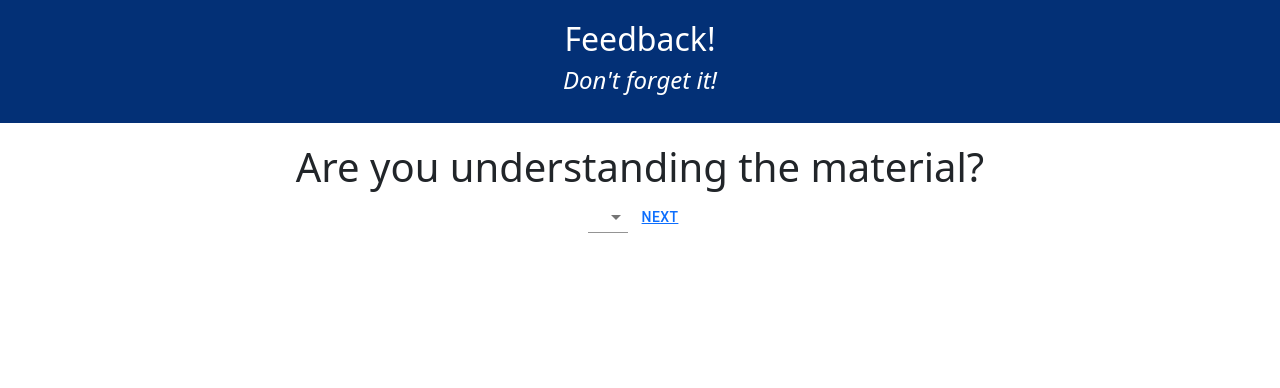
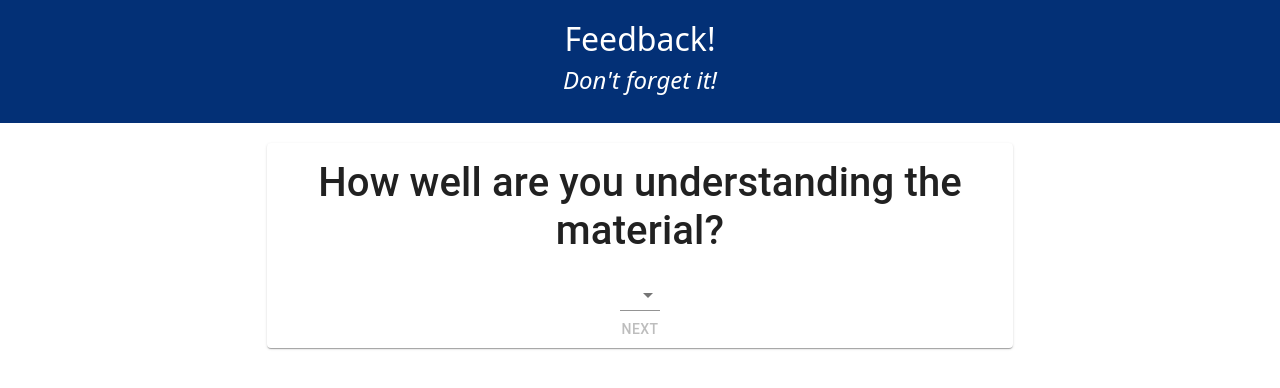
Before and after one commit to gsierra22/redux-weekend, a React (Create React App) app: page /understanding in a window 1280 px wide. Shown: the top 388 px of the page. Built offline with nearby package versions, Linux system fonts and the light colour scheme.

Commit message:
final base

```diff
--- a/src/Review/Review.js
+++ b/src/Review/Review.js
@@ -1,7 +1,7 @@
 import React from "react";
 import {useDispatch, useSelector} from 'react-redux';
 import {useState, useEffect } from 'react';
-import {Select, MenuItem, Button, TextField} from "@material-ui/core";
+import {Select, MenuItem, Button, TextField, helperText, FormControl, Grid, Card, CardHeader, CardMedia, CardContent, Typography} from "@material-ui/core";
 import axios from 'axios';
 import {Link} from 'react-router-dom';
 import Comments from "../components/Comments/Comments";
@@ -26,12 +26,28 @@ function Review ( props ) {
 
   return(
       <div id="reviewList">
+        <Grid container
+        alignItems="center"
+        justify="center"
+        style={{ width: '100%', height: 'auto'}}>
+    <Grid item xs={7}>
+      <Card>
+        <CardContent>
+          <Typography>
           <h1>Review Feedback</h1>
+          </Typography>
+          </CardContent>
+          <FormControl>
           <p>Feelings: {feedbackReducer.feeling}</p>
           <p>Understanding:{feedbackReducer.understanding}</p>
           <p>Support: {feedbackReducer.support}</p>
           <p>Comments:{feedbackReducer.comments}</p>
+          <Button><Link to="/">Redo Form</Link></Button>
           <Button onClick={setPost}><Link to="/thanks">Next</Link></Button>
+          </FormControl>
+          </Card>
+            </Grid>
+            </Grid>
       </div>
   )
 }
--- a/src/components/Comments/Comments.js
+++ b/src/components/Comments/Comments.js
@@ -1,6 +1,6 @@
 import {useDispatch, useSelector} from 'react-redux';
 import {useState, useEffect } from 'react';
-import {Select, MenuItem, Button, TextField} from "@material-ui/core";
+import {Select, MenuItem, Button, TextField, helperText, FormControl, Grid, Card, CardHeader, CardMedia, CardContent, Typography} from "@material-ui/core";
 import {Link} from 'react-router-dom';
 
 function Comments(props) {
@@ -23,12 +23,26 @@ function Comments(props) {
 
   return (
   <div>
-      <h1>Do you have any comments?
-      </h1>
+      <Grid container
+  alignItems="center"
+  justify="center"
+  style={{ width: '100%', height: 'auto'}}>
+    <Grid item xs={7}>
+<Card>
+<CardContent>
+<Typography>
+      <h1>Do you have any comments?</h1>
+      </Typography>
+      </CardContent>
+      <FormControl>
 
       <TextField value={comments} onChange={getComments}></TextField>
+      </FormControl>
       <Button onClick={addComments}>
             <Link to="/review">NEXT</Link></Button>
+            </Card>
+            </Grid>
+            </Grid>
       </div>
   )
 }
--- a/src/components/Feeling/Feeling.js
+++ b/src/components/Feeling/Feeling.js
@@ -23,13 +23,11 @@ function Feeling(props) {
     addFeeling();
   };
 
-  const addFeeling = event =>{
+  const addFeeling = event =>
     dispatch({
       type: 'ADD_FEELING',
       payload: feeling
     })
-  }
-  const error = feeling ==='';
 
 
   return (
@@ -47,10 +45,8 @@ function Feeling(props) {
       </CardContent>
       <FormControl>
       <Select value={feeling}
-       onChange={getFeeling}
-       helperText={error ? "Name needs to be 'a'" : "Perfect!"}
-       error={error}>
-                <MenuItem value=""><em></em>
+       onChange={getFeeling}>
+                <MenuItem value=""><em>How are you feeling?</em>
                 </MenuItem>
                 <MenuItem value={1}>1</MenuItem>
                 <MenuItem value={2}>2</MenuItem>
--- a/src/components/Support/Support.js
+++ b/src/components/Support/Support.js
@@ -1,6 +1,6 @@
 import {useDispatch, useSelector} from 'react-redux';
 import {useState, useEffect } from 'react';
-import {Select, MenuItem, Button} from "@material-ui/core";
+import {Select, MenuItem, Button, helperText, FormControl, Grid, Card, CardHeader, CardMedia, CardContent, Typography} from "@material-ui/core";
 import {Link} from 'react-router-dom';
 
 function Support(props) {
@@ -23,17 +23,36 @@ function Support(props) {
 
   return (
   <div>
+    <Grid container
+  alignItems="center"
+  justify="center"
+  style={{ width: '100%', height: 'auto'}}>
+    <Grid item xs={7}>
+<Card>
+<CardContent>
+<Typography>
       <h1>How well are you being supported?</h1>
+      </Typography>
+      </CardContent>
+      <FormControl>
 
       <Select value={support} onChange={getSupport}>
-        <MenuItem value=""><em></em></MenuItem>
+        <MenuItem value=""><em>How well are you being supported?</em></MenuItem>
         <MenuItem value={1}>1</MenuItem>
         <MenuItem value={2}>2</MenuItem>
         <MenuItem value={3}>3</MenuItem>
         <MenuItem value={4}>4</MenuItem>
         <MenuItem value={5}>5</MenuItem>
             </Select>
-            <Button onClick={addSupport}><Link to="/comments">Next</Link></Button>
+            </FormControl>
+            <div>
+              {support>0?
+            <Link to="/comments"><Button onClick={addSupport}>Next</Button></Link>:
+            <Button disabled>Next</Button>}
+            </div>
+            </Card>
+            </Grid>
+            </Grid>
       </div>
   )
 }
--- a/src/components/Thanks/Thanks.js
+++ b/src/components/Thanks/Thanks.js
@@ -1,7 +1,7 @@
 import React from "react";
 import {useDispatch, useSelector} from 'react-redux';
 import {useState, useEffect } from 'react';
-import {Select, MenuItem, Button, TextField} from "@material-ui/core";
+import {Select, MenuItem, Button, TextField, helperText, FormControl, Grid, Card, CardHeader, CardMedia, CardContent, Typography} from "@material-ui/core";
 import axios from 'axios';
 import {Link} from 'react-router-dom';
 
@@ -15,8 +15,23 @@ function Thanks() {
 
   return (
     <div>
+       <Grid container
+        alignItems="center"
+        justify="center"
+        style={{ width: '100%', height: 'auto'}}>
+    <Grid item xs={7}>
+      <Card>
+        <CardContent>
+          <Typography>
       <h1>Thank you for your feedback!</h1>
-      <Button><Link to="/">Enter another feedback form</Link></Button>
+      </Typography>
+          </CardContent>
+          <FormControl>
+      <Button><Link to="/">Enter another feedback form</Link>
+      </Button></FormControl>
+      </Card>
+            </Grid>
+            </Grid>
     </div>
   )
 }
--- a/src/components/Understanding/Understanding.js
+++ b/src/components/Understanding/Understanding.js
@@ -1,6 +1,6 @@
 import {useDispatch, useSelector} from 'react-redux';
 import {useState, useEffect } from 'react';
-import {Select, MenuItem, Button} from "@material-ui/core";
+import {Select, MenuItem, Button, helperText, FormControl, Grid, Card, CardHeader, CardMedia, CardContent, Typography} from "@material-ui/core";
 import {Link} from 'react-router-dom';
 
 
@@ -24,19 +24,35 @@ function Understanding(props) {
   }
 
   return (
-  <div>
-      <h1>Are you understanding the material?</h1>
-
+  <div><Grid container
+  alignItems="center"
+  justify="center"
+  style={{ width: '100%', height: 'auto'}}>
+    <Grid item xs={7}>
+<Card>
+<CardContent>
+<Typography>
+      <h1>How well are you understanding the material?</h1>
+      </Typography>
+      </CardContent>
+      <FormControl>
       <Select value={understanding} onChange={getUnderstanding}>
-        <MenuItem value=""><em></em></MenuItem>
+        <MenuItem value=""><em>How well are you understanding the material?</em></MenuItem>
                 <MenuItem value={1}>1</MenuItem>
                 <MenuItem value={2}>2</MenuItem>
                 <MenuItem value={3}>3</MenuItem>
                 <MenuItem value={4}>4</MenuItem>
                 <MenuItem value={5}>5</MenuItem>
             </Select>
-            <Button onClick={addUnderstanding}>
-            <Link to="/support">Next</Link></Button>
+            </FormControl>
+            <div>
+              {understanding>0?
+            <Link to="/support"><Button onClick={addUnderstanding}>Next</Button></Link>:
+            <Button disabled>Next</Button>}
+            </div>
+            </Card>
+            </Grid>
+            </Grid>
       </div>
   )
 }
```
